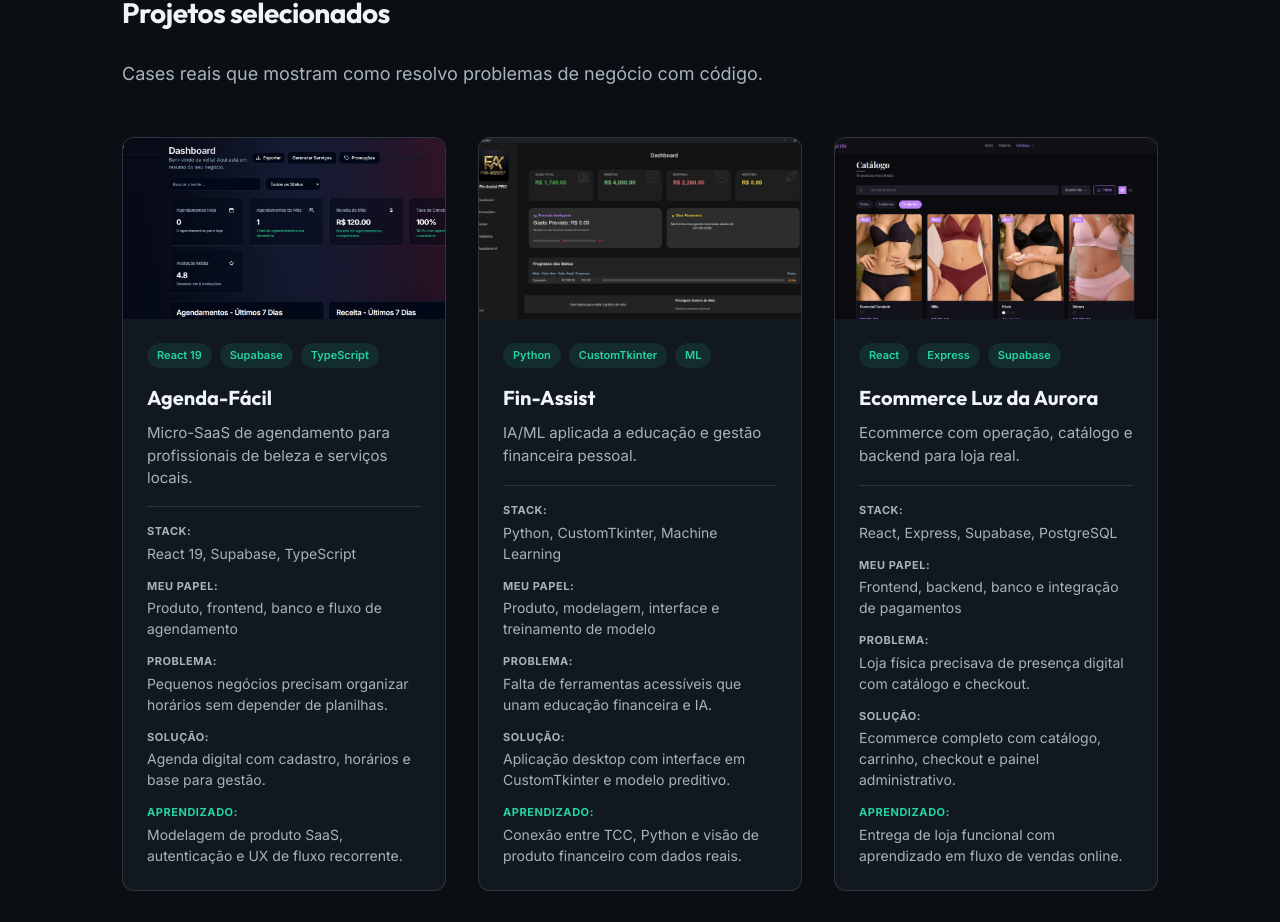
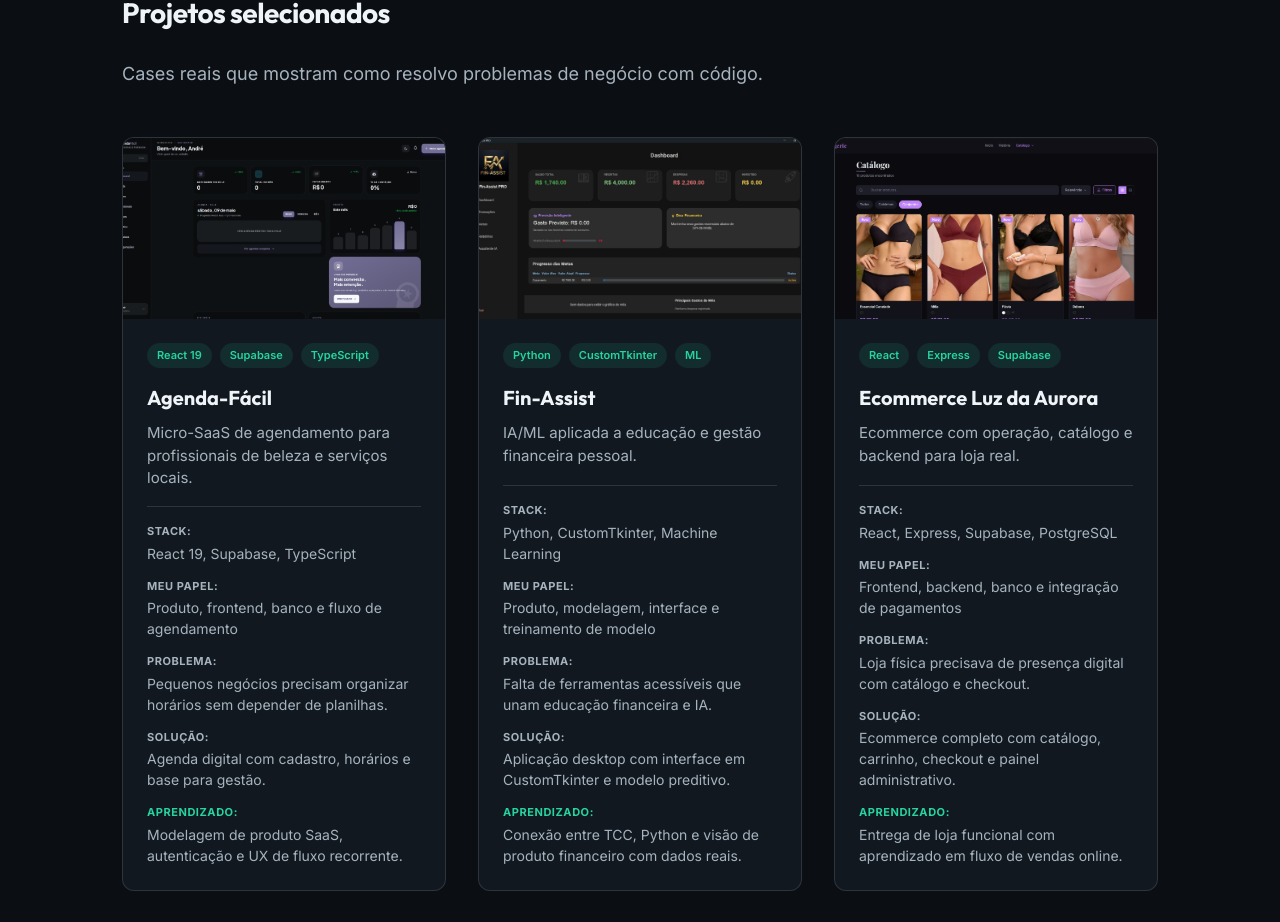
Before and after one commit to DevAndreNarcizo/portifolio-andre-react, a React (Vite) app: page / in a window 1280 px wide. Shown: the part 811-1733 px from the top of the page. Built offline with nearby package versions, Linux system fonts and the light colour scheme.

Commit message:
feat: atualiza imagem do projeto Agenda-Fácil para novo design

```diff
--- a/src/data.ts
+++ b/src/data.ts
@@ -103,7 +103,7 @@ export const projects: Project[] = [
   {
     id: 1,
     title: 'Agenda-Fácil',
-    image: '/Imagens/AgendaFacil.jpeg',
+    image: '/Imagens/AgendaFacil-new.png',
     liveLink: 'https://agenda-facil.vercel.app/',
     githubLink: 'https://github.com/DevAndreNarcizo/Agenda_Facil',
     tags: ['React 19', 'Supabase', 'TypeScript'],
```
Also changed, not shown: public/Imagens/AgendaFacil-new.png (added).
